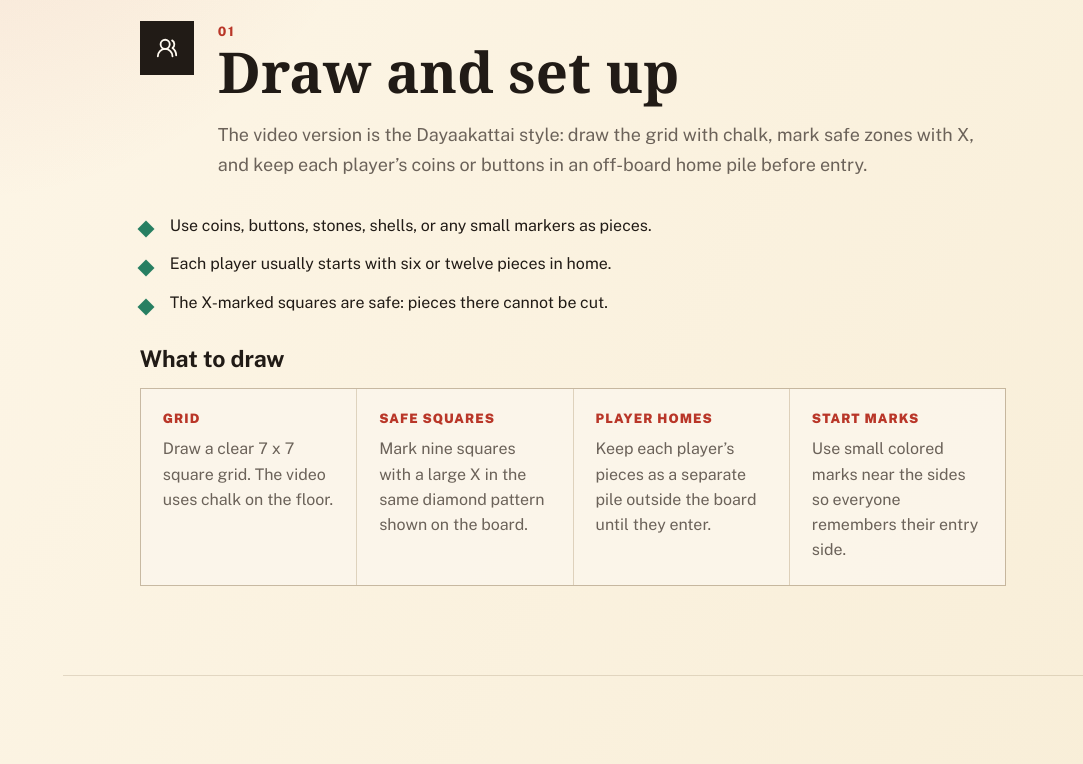
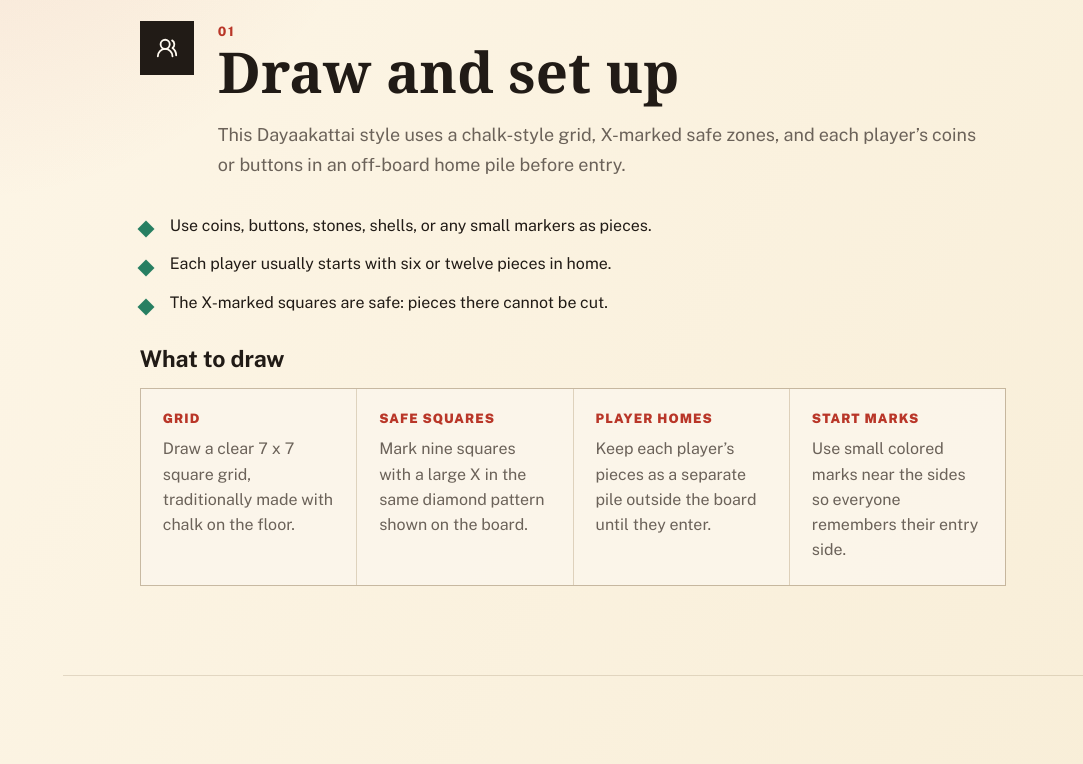
Before and after one commit to Amal-David/thaayam-guide, a React (Vite) app: page / in a window 1280 px wide. Shown: the part 980-1744 px from the top of the page, without its empty margins (197-1280 px from the left). Built offline with nearby package versions, Linux system fonts and the light colour scheme.

Commit message:
Remove source references from copy

```diff
--- a/src/App.jsx
+++ b/src/App.jsx
@@ -45,7 +45,7 @@ const copy = {
       kicker: '01',
       title: 'Draw and set up',
       body:
-        'The video version is the Dayaakattai style: draw the grid with chalk, mark safe zones with X, and keep each player’s coins or buttons in an off-board home pile before entry.',
+        'This Dayaakattai style uses a chalk-style grid, X-marked safe zones, and each player’s coins or buttons in an off-board home pile before entry.',
       notes: [
         'Use coins, buttons, stones, shells, or any small markers as pieces.',
         'Each player usually starts with six or twelve pieces in home.',
@@ -53,7 +53,7 @@ const copy = {
       ],
       detailsTitle: 'What to draw',
       details: [
-        ['Grid', 'Draw a clear 7 x 7 square grid. The video uses chalk on the floor.'],
+        ['Grid', 'Draw a clear 7 x 7 square grid, traditionally made with chalk on the floor.'],
         ['Safe squares', 'Mark nine squares with a large X in the same diamond pattern shown on the board.'],
         ['Player homes', 'Keep each player’s pieces as a separate pile outside the board until they enter.'],
         ['Start marks', 'Use small colored marks near the sides so everyone remembers their entry side.'],
@@ -107,7 +107,7 @@ const copy = {
       kicker: '04',
       title: 'Read the board',
       body:
-        'The video board is a 7 x 7 chalk grid. Pieces travel around the outer track, then turn inward toward the center home. X-marked squares are safety.',
+        'The board is a 7 x 7 chalk-style grid. Pieces travel around the outer track, then turn inward toward the center home. X-marked squares are safety.',
       controls: ['South', 'West', 'North', 'East'],
       hint: 'Select a player to rotate the starting side and finish lane.',
       home: 'Home',
@@ -190,7 +190,7 @@ const copy = {
         ['Ancient roots', 'Indian race games using chance and movement are old, and the wider Pachisi family is often discussed alongside epic dice-play traditions.'],
         ['Tamil household play', 'Dayakattai became a Tamil Nadu home and community game: chalk or floor grids, long brass or wooden sticks, and everyday objects as pieces.'],
         ['Local variants', 'Boards, piece counts, safe-square patterns, and paired-piece rules vary by family and region. That is why visual layout matters.'],
-        ['Modern revival', 'Today it appears in videos, apps, printed boards, school activities, and culture projects that preserve traditional games.'],
+        ['Modern revival', 'Today it appears in apps, printed boards, school activities, online explainers, and culture projects that preserve traditional games.'],
       ],
       whyTitle: 'Why it is good',
       why: [
@@ -230,7 +230,7 @@ const copy = {
       kicker: '01',
       title: 'கட்டம் வரைந்து அமைக்கவும்',
       body:
-        'வீடியோவில் காட்டப்பட்ட முறை தாயக்கட்டை பாணி: தரையில் சாக்பீஸால் கட்டம் வரைந்து, பாதுகாப்பு இடங்களை X ஆக குறிக்கவும்; காய்களை பலகைக்கு வெளியே வீட்டுக் குவியலில் வைத்துத் தொடங்கவும்.',
+        'இந்த தாயக்கட்டை பாணியில் சாக்பீஸ் போன்ற கட்டம், X பாதுகாப்பு இடங்கள், மற்றும் பலகைக்கு வெளியே வீட்டுக் குவியலில் இருக்கும் காய்கள் பயன்படுத்தப்படுகின்றன.',
       notes: [
         'காசு, பட்டன், கல், சோழி போன்ற சிறிய பொருட்களை காய்களாகப் பயன்படுத்தலாம்.',
         'ஒவ்வொரு வீரரும் பொதுவாக 6 அல்லது 12 காய்களுடன் தொடங்குவார்.',
@@ -238,7 +238,7 @@ const copy = {
       ],
       detailsTitle: 'எதை வரைய வேண்டும்',
       details: [
-        ['கட்டம்', '7 x 7 சதுரக் கட்டத்தை தெளிவாக வரையுங்கள். வீடியோவில் தரையில் சாக்பீஸ் பயன்படுத்தப்படுகிறது.'],
+        ['கட்டம்', '7 x 7 சதுரக் கட்டத்தை தெளிவாக வரையுங்கள். பாரம்பரியமாக தரையில் சாக்பீஸ் பயன்படுத்தப்படும்.'],
         ['பாதுகாப்பு', 'படத்தில் இருக்கும் வைரம் போன்ற அமைப்பில் ஒன்பது சதுரங்களில் பெரிய X குறி போடுங்கள்.'],
         ['வீடு', 'ஒவ்வொரு வீரரின் காய்களையும் பலகைக்கு வெளியே தனி குவியலாக வைத்திருங்கள்.'],
         ['தொடக்கம்', 'ஒவ்வொருவரின் தொடக்கப் பக்கத்தை நினைவில் வைக்க சிறிய நிறக் குறிகள் வைக்கலாம்.'],
@@ -292,7 +292,7 @@ const copy = {
       kicker: '04',
       title: 'கட்டத்தைப் புரிந்துகொள்ளவும்',
       body:
-        'வீடியோவில் இருக்கும் பலகை 7 x 7 சாக்பீஸ் கட்டம். காய்கள் வெளிப்பாதையில் சுற்றி, பிறகு மைய வீட்டை நோக்கி உள்ளே திரும்புகின்றன. X குறியிட்ட இடங்கள் பாதுகாப்பு.',
+        'இந்த பலகை 7 x 7 சாக்பீஸ் பாணி கட்டம். காய்கள் வெளிப்பாதையில் சுற்றி, பிறகு மைய வீட்டை நோக்கி உள்ளே திரும்புகின்றன. X குறியிட்ட இடங்கள் பாதுகாப்பு.',
       controls: ['தெற்கு', 'மேற்கு', 'வடக்கு', 'கிழக்கு'],
       hint: 'வீரரைத் தேர்ந்தெடுத்து தொடக்கப் பக்கம் மற்றும் முடிவுப் பாதையை மாற்றிப் பாருங்கள்.',
       home: 'மனை',
@@ -375,7 +375,7 @@ const copy = {
         ['பழமையான வேர்கள்', 'வாய்ப்பும் நகர்வும் சேர்ந்த இந்திய ஓட்ட விளையாட்டுகள் பழமையானவை; பச்சிசி குடும்பமும் காவிய பகடை மரபுகளுடனும் அடிக்கடி தொடர்புபடுத்தப்படுகிறது.'],
         ['தமிழ் வீட்டு விளையாட்டு', 'தாயக்கட்டை தமிழ்நாட்டில் வீடு மற்றும் சமூக விளையாட்டாக வளர்ந்தது: சாக்பீஸ் கட்டம், நீளமான பித்தளை/மரக் கட்டைகள், எளிய காய்கள்.'],
         ['உள்ளூர் மாறுபாடுகள்', 'கட்டம், காய் எண்ணிக்கை, X இடங்கள், ஜோடி காய் விதி ஆகியவை குடும்பம் மற்றும் இடத்துக்கு ஏற்ப மாறலாம். அதனால் காட்சி அமைப்பு முக்கியம்.'],
-        ['நவீன மறுமலர்ச்சி', 'இப்போது வீடியோ, ஆப், அச்சுப் பலகை, பள்ளி செயல்பாடு, பாரம்பரிய விளையாட்டு திட்டங்கள் மூலம் மீண்டும் பரவுகிறது.'],
+        ['நவீன மறுமலர்ச்சி', 'இப்போது ஆப், அச்சுப் பலகை, பள்ளி செயல்பாடு, இணைய விளக்கங்கள், பாரம்பரிய விளையாட்டு திட்டங்கள் மூலம் மீண்டும் பரவுகிறது.'],
       ],
       whyTitle: 'ஏன் இது நல்ல விளையாட்டு',
       why: [
```
Also changed, not shown: 1 other file (tests, documents, lock files or other folders).
